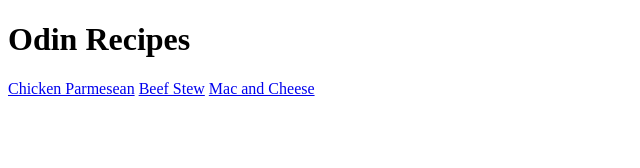
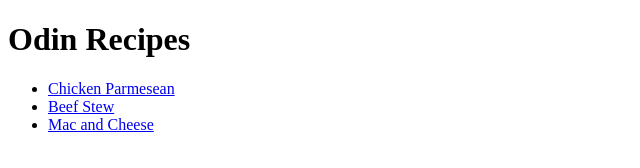
Before and after one commit to Realboy-mk/odin-recipes, a plain HTML site: page index.html in a window 1280 px wide. Shown: the whole page, without its empty margins (0-640 px from the left). Drawn offline with Linux system fonts and the light colour scheme.

Commit message:
fix: Add links into unordered list

```diff
--- a/index.html
+++ b/index.html
@@ -7,9 +7,10 @@
 
     <body>
         <h1>Odin Recipes</h1>
-        <a href="./recipes/chickenparm.html" target="_blank" rel="noopener noreferrer">Chicken Parmesean</a>
-        <a href="./recipes/beefstew.html" target="_blank" rel="noopener noreferrer">Beef Stew</a>
-        <a href="./recipes/macandcheese.html" target="_blank" rel="noopener noreferrer">Mac and Cheese</a>
-
+            <ul>
+                <li><a href="./recipes/chickenparm.html" target="_blank" rel="noopener noreferrer">Chicken Parmesean</a></li>
+                <li><a href="./recipes/beefstew.html" target="_blank" rel="noopener noreferrer">Beef Stew</a></li>
+                <li><a href="./recipes/macandcheese.html" target="_blank" rel="noopener noreferrer">Mac and Cheese</a></li>
+            </ul>
     </body>
 </html>
```
